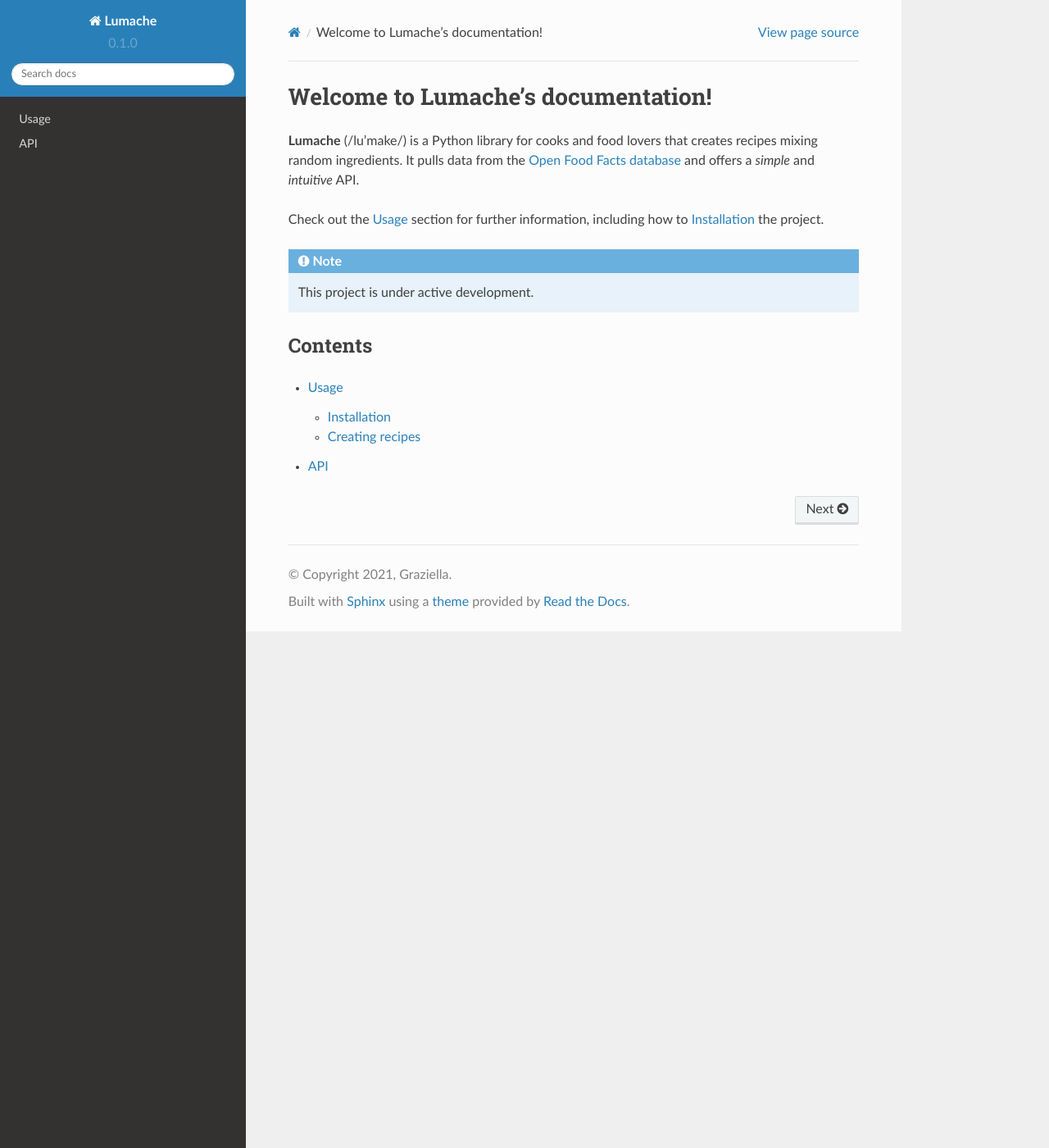
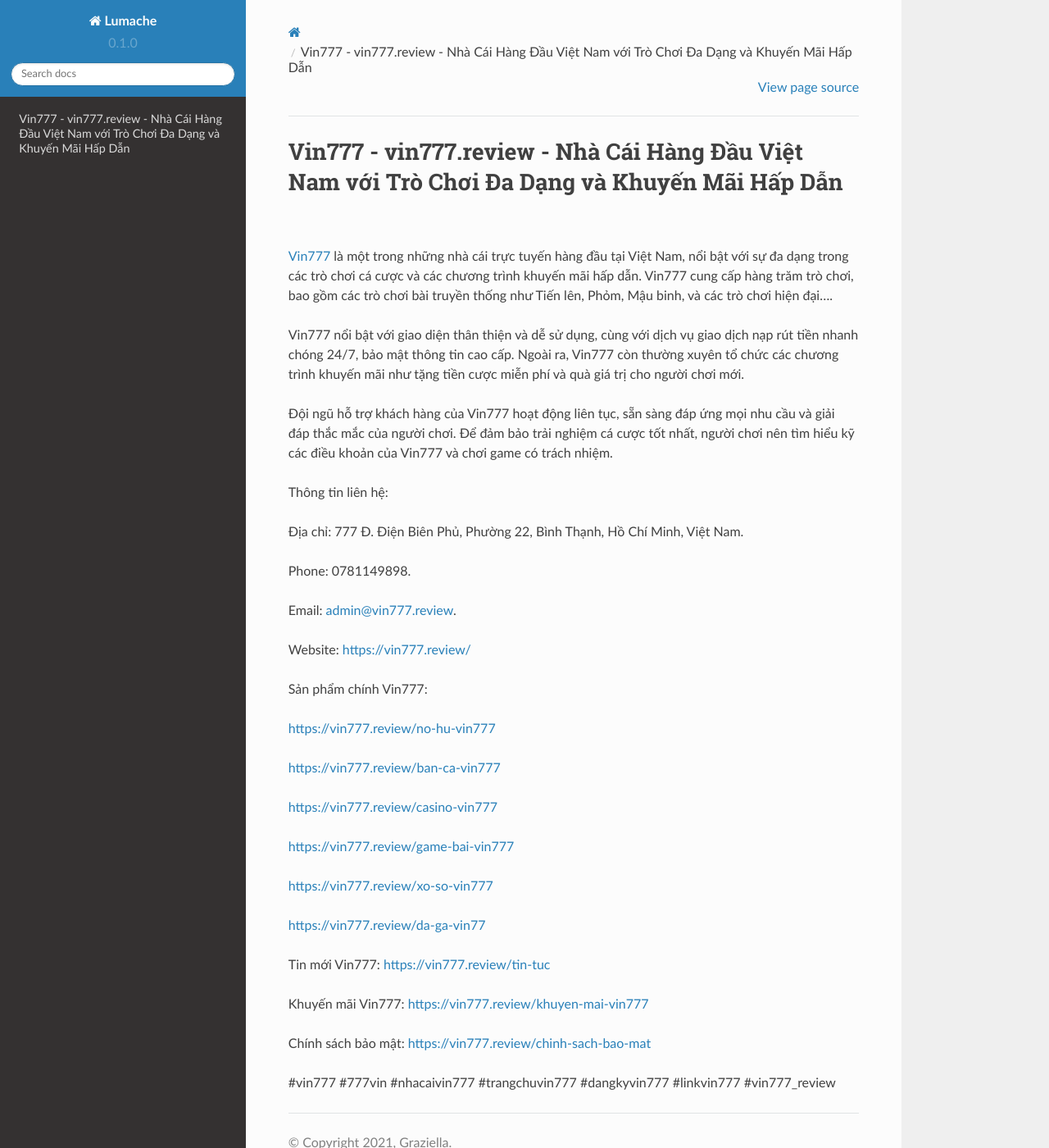
Before and after one commit to morriscraig2868/vin777review, a Sphinx documentation site: the page built from docs/source/index.rst, in a window 1280 px wide and 1400 px high. Shown: the whole window at 82% size. Built offline with Sphinx 7.4.7 and the Read the Docs theme 2.0.0, drawn with Linux system fonts in a browser that asks for light colours.

Commit message:
Update index.rst

```diff
--- a/docs/source/index.rst
+++ b/docs/source/index.rst
@@ -1,22 +1,40 @@
-Welcome to Lumache's documentation!
+Vin777 - vin777.review - Nhà Cái Hàng Đầu Việt Nam với Trò Chơi Đa Dạng và Khuyến Mãi Hấp Dẫn
 ===================================
 
-**Lumache** (/lu'make/) is a Python library for cooks and food lovers
-that creates recipes mixing random ingredients.
-It pulls data from the `Open Food Facts database <https://world.openfoodfacts.org/>`_
-and offers a *simple* and *intuitive* API.
+`Vin777 <https://vin777.review/>`_ là một trong những nhà cái trực tuyến hàng đầu tại Việt Nam, nổi bật với sự đa dạng trong các trò chơi cá cược và các chương trình khuyến mãi hấp dẫn. Vin777 cung cấp hàng trăm trò chơi, bao gồm các trò chơi bài truyền thống như Tiến lên, Phỏm, Mậu binh, và các trò chơi hiện đại....
 
-Check out the :doc:`usage` section for further information, including
-how to :ref:`installation` the project.
+Vin777 nổi bật với giao diện thân thiện và dễ sử dụng, cùng với dịch vụ giao dịch nạp rút tiền nhanh chóng 24/7, bảo mật thông tin cao cấp. Ngoài ra, Vin777 còn thường xuyên tổ chức các chương trình khuyến mãi như tặng tiền cược miễn phí và quà giá trị cho người chơi mới.
 
-.. note::
+Đội ngũ hỗ trợ khách hàng của Vin777 hoạt động liên tục, sẵn sàng đáp ứng mọi nhu cầu và giải đáp thắc mắc của người chơi. Để đảm bảo trải nghiệm cá cược tốt nhất, người chơi nên tìm hiểu kỹ các điều khoản của Vin777 và chơi game có trách nhiệm.
 
-   This project is under active development.
+Thông tin liên hệ:
 
-Contents
---------
+Địa chỉ: 777 Đ. Điện Biên Phủ, Phường 22, Bình Thạnh, Hồ Chí Minh, Việt Nam.
 
-.. toctree::
+Phone: 0781149898.
 
-   usage
-   api
+Email: admin@vin777.review.
+
+Website: https://vin777.review/
+
+Sản phẩm chính Vin777:
+
+https://vin777.review/no-hu-vin777
+
+https://vin777.review/ban-ca-vin777
+
+https://vin777.review/casino-vin777
+
+https://vin777.review/game-bai-vin777
+
+https://vin777.review/xo-so-vin777
+
+https://vin777.review/da-ga-vin77
+
+Tin mới Vin777: https://vin777.review/tin-tuc
+
+Khuyến mãi Vin777: https://vin777.review/khuyen-mai-vin777
+
+Chính sách bảo mật: https://vin777.review/chinh-sach-bao-mat
+
+#vin777 #777vin #nhacaivin777 #trangchuvin777 #dangkyvin777 #linkvin777 #vin777_review
```
